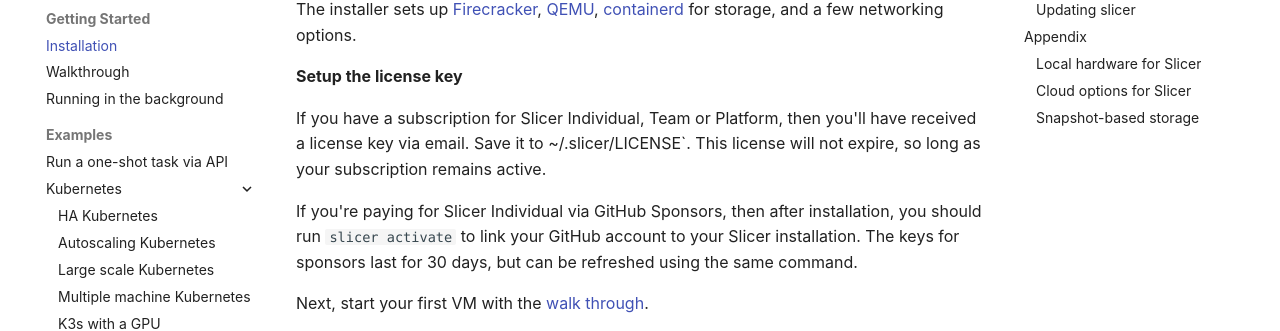
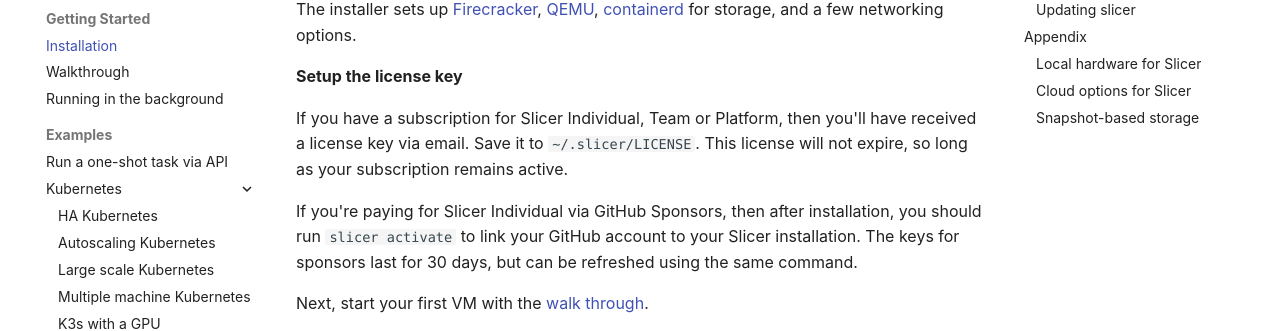
Before and after one commit to slicervm/docs.slicervm.com, an MkDocs documentation site: the page built from docs/getting-started/install.md, in a window 1280 px wide and 900 px high, scrolled down 771 px. Shown: the part 152-483 px from the top of the window. Built offline with MkDocs 1.6.1 and Material for MkDocs 9.7.7, drawn with Linux system fonts in a browser that asks for light colours; some web fonts are replaced; comment, search, counter and statistics services are not loaded.

Commit message:
Fix quote
Signed-off-by: Alex Ellis (OpenFaaS Ltd) <alexellis2@gmail.com>

```diff
--- a/docs/getting-started/install.md
+++ b/docs/getting-started/install.md
@@ -28,7 +28,7 @@
 
 **Setup the license key**
 
-If you have a subscription for Slicer Individual, Team or Platform, then you'll have received a license key via email. Save it to ~/.slicer/LICENSE`. This license will not expire, so long as your subscription remains active.
+If you have a subscription for Slicer Individual, Team or Platform, then you'll have received a license key via email. Save it to `~/.slicer/LICENSE`. This license will not expire, so long as your subscription remains active.
 
 If you're paying for Slicer Individual via GitHub Sponsors, then after installation, you should run `slicer activate` to link your GitHub account to your Slicer installation. The keys for sponsors last for 30 days, but can be refreshed using the same command.
 
```
Also changed, not shown: docs/mac/installation.md (+1 -1 lines).
